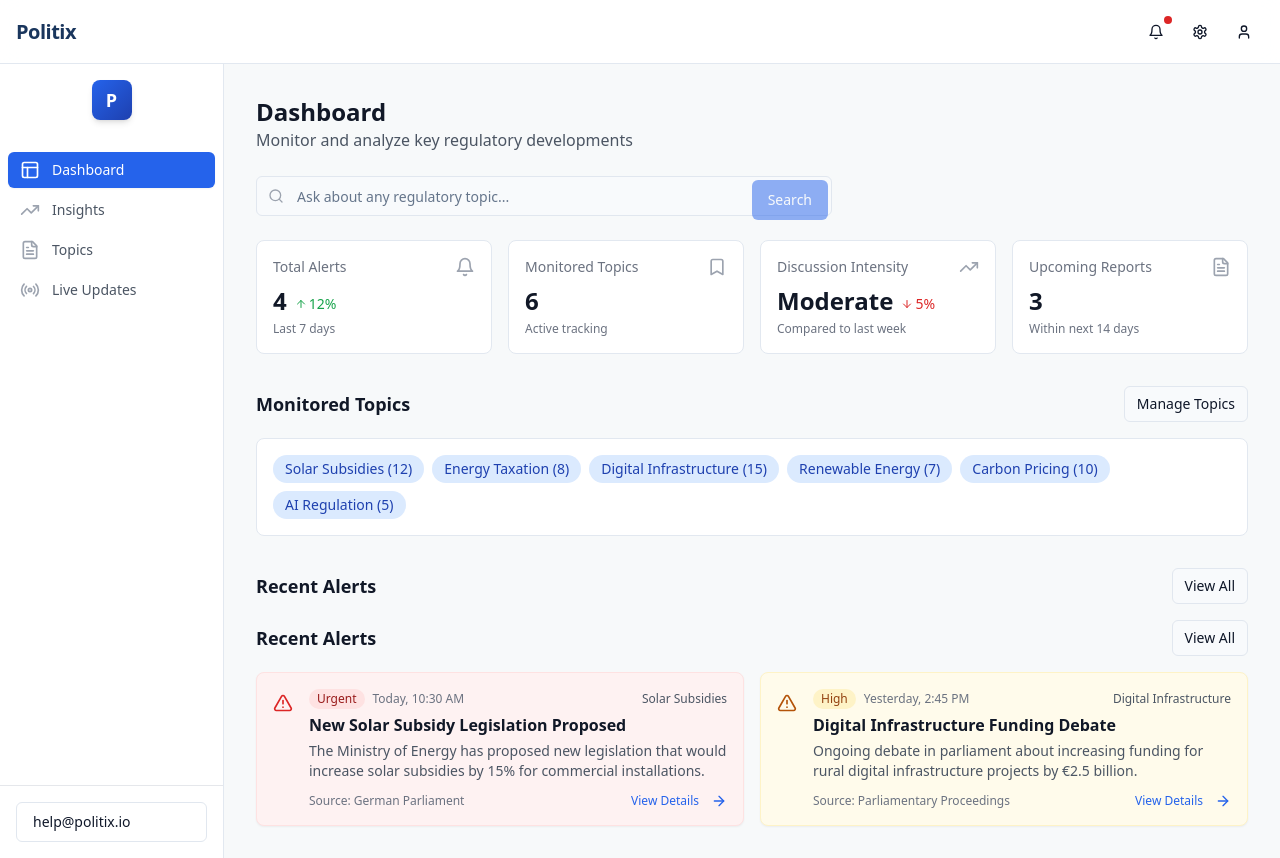
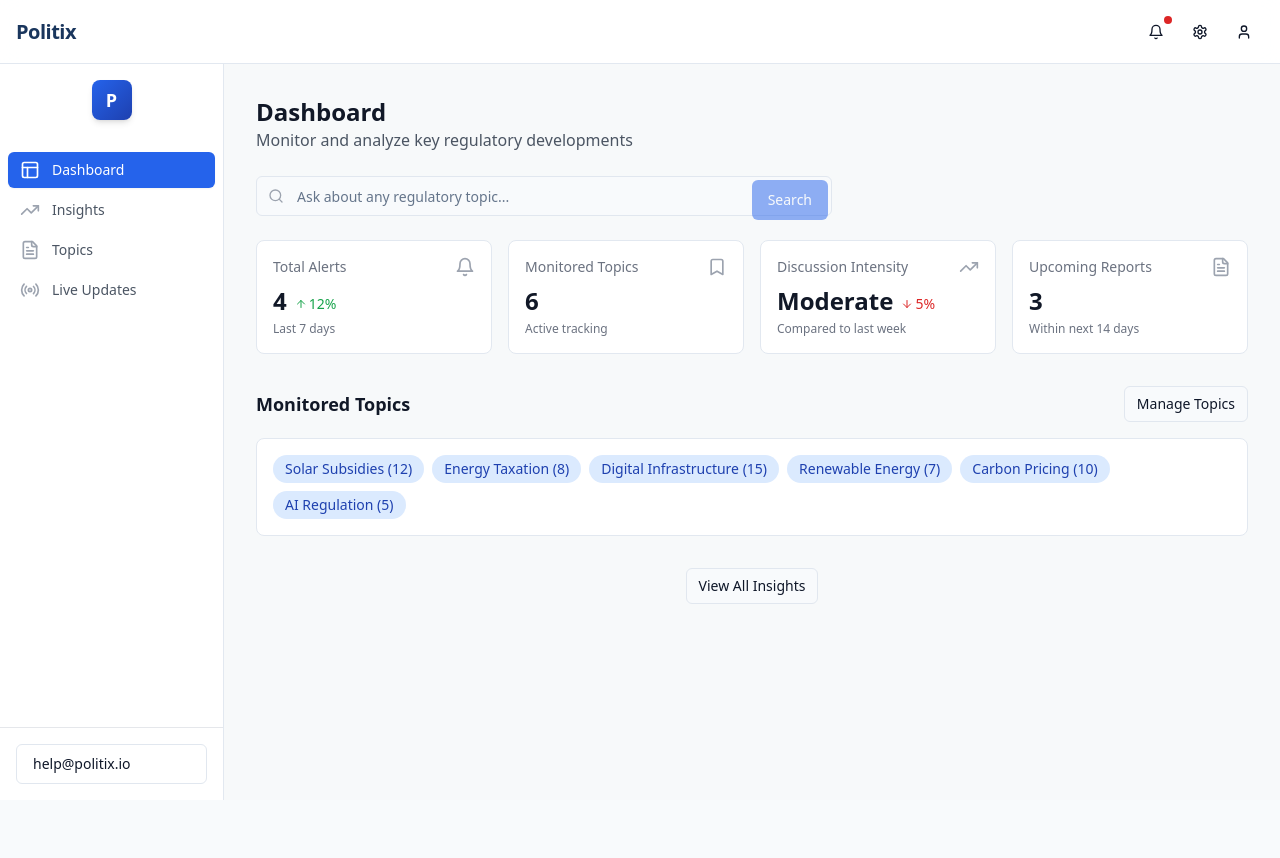
Before and after one commit to laraselin-avci/pulse-visionary-strategy, a React (Vite) app: page /dashboard in a window 1280 px wide. After the commit the page ends 800 px from the top, so only its background shows below. Built offline with nearby package versions, Linux system fonts and the light colour scheme.

Commit message:
Remove alerts from dashboard
Removes the alerts section from the main dashboard page.

```diff
--- a/src/pages/Index.tsx
+++ b/src/pages/Index.tsx
@@ -3,7 +3,6 @@ import React, { useState } from 'react';
 import { MainLayout } from '@/components/layout/MainLayout';
 import { StatCards } from '@/components/dashboard/StatCards';
 import { TopicFilter } from '@/components/dashboard/TopicFilter';
-import { AlertsList } from '@/components/dashboard/AlertsList';
 import { useDashboardData } from '@/hooks/useDashboardData';
 import { Input } from '@/components/ui/input';
 import { Button } from '@/components/ui/button';
@@ -70,14 +69,11 @@ const Index = () => {
         onTopicClick={handleTopicClick}
       />
 
-      <div className="flex items-center justify-between mb-4 mt-8">
-        <h2 className="text-lg font-semibold text-gray-900">Recent Alerts</h2>
+      <div className="mt-8 text-center">
         <Button variant="outline" size="sm" asChild>
-          <a href="/insights">View All</a>
+          <a href="/insights">View All Insights</a>
         </Button>
       </div>
-
-      <AlertsList alerts={filteredAlerts.slice(0, 2)} />
     </MainLayout>
   );
 };
```
